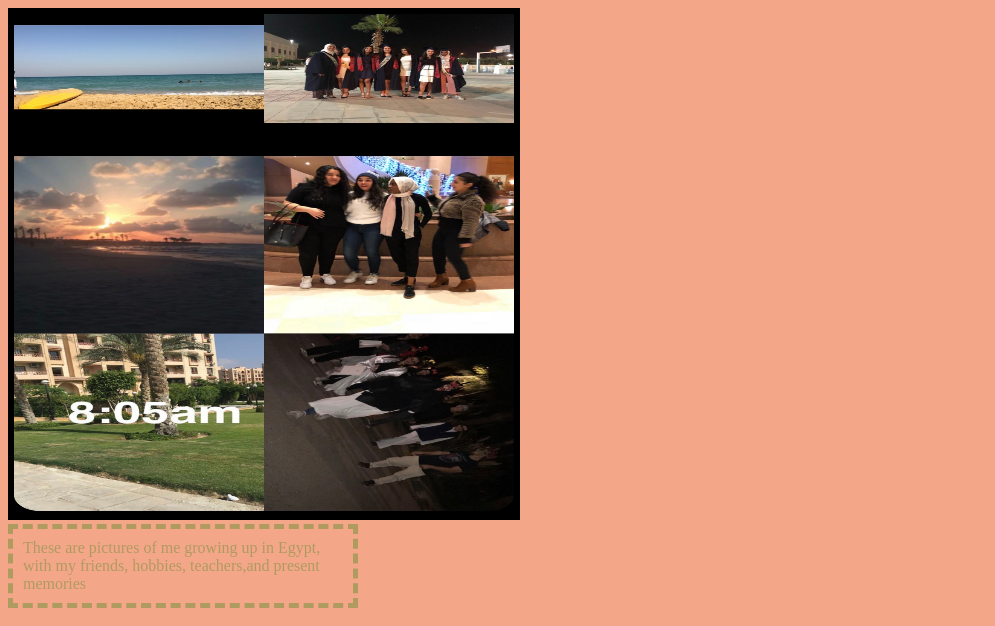
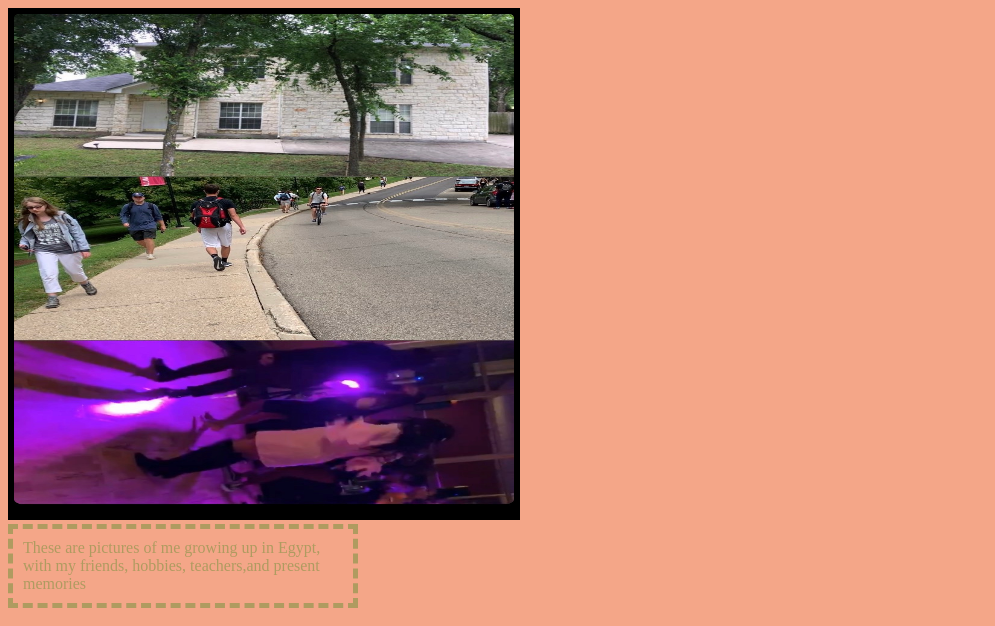
Before and after one commit to safa-eltgani/Census-App, a plain HTML site: page lab12.html in a window 1280 px wide. Shown: the top 626 px of the page, without its empty margins (0-995 px from the left). Drawn offline with Linux system fonts and the light colour scheme.

Commit message:
Add files via upload

```diff
--- a/lab12.html
+++ b/lab12.html
@@ -12,7 +12,7 @@
 ">
   <link rel="stylesheet" type="text/CSS"
   href="lab1.css">
-<img src="IMG_0222.jpg" alt="Life in Egypt"  width="500" height="500">
+<img src="IMG_0235.jpg" alt="Life in Egypt"  width="500" height="500">
 <div>These are pictures of me growing up in Egypt, with my friends, hobbies, teachers,and present memories </div>
 <h1>Welcome to the second stage of my life</h1>
 
```
